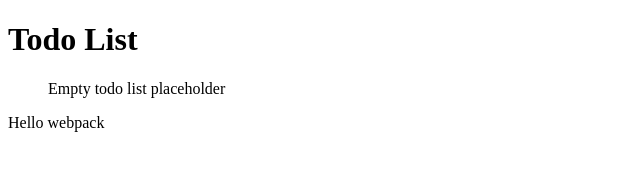
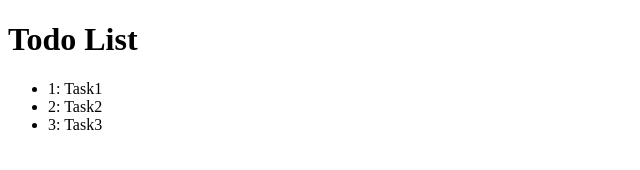
Before and after one commit to RileyManda/todo-list, a website with bundled scripts: page src/index.html in a window 1280 px wide. Shown: the whole page, without its empty margins (0-640 px from the left). Built offline with nearby package versions, Linux system fonts and the light colour scheme.

Commit message:
Implemented todo list function itiration and html tags

```diff
--- a/src/index.html
+++ b/src/index.html
@@ -10,8 +10,8 @@
 <body>
     <h1>Todo List</h1>
     <div class="todo-container">
-<ul>Empty todo list placeholder</ul>
+        <ul id="todo-list"></ul>
     </div>
+    <script src="main.js"></script>
 </body>
-
 </html>
--- a/src/index.js
+++ b/src/index.js
@@ -1,12 +1,32 @@
-import _ from 'lodash';
+// array of todo items
 
-function component() {
-  const element = document.createElement('div');
+const TodoItems = [
+  {
+    index: 1,
+    description: 'Task1',
+    completed: false,
+  },
+  {
+    index: 2,
+    description: 'Task2',
+    completed: false,
+  },
+  {
+    index: 3,
+    description: 'Task3',
+    completed: false,
+  },
+];
+export default { TodoItems };
 
-  // Lodash, now imported by this script
-  element.innerHTML = _.join(['Hello', 'webpack'], ' ');
+const iterateTodoItems = () => {
+  const todoList = document.getElementById('todo-list');
 
-  return element;
-}
+  TodoItems.forEach((todoItem) => {
+    const listItem = document.createElement('li');
+    listItem.textContent = `${todoItem.index}: ${todoItem.description}`;
+    todoList.appendChild(listItem);
+  });
+};
 
-document.body.appendChild(component());
+iterateTodoItems();
```
